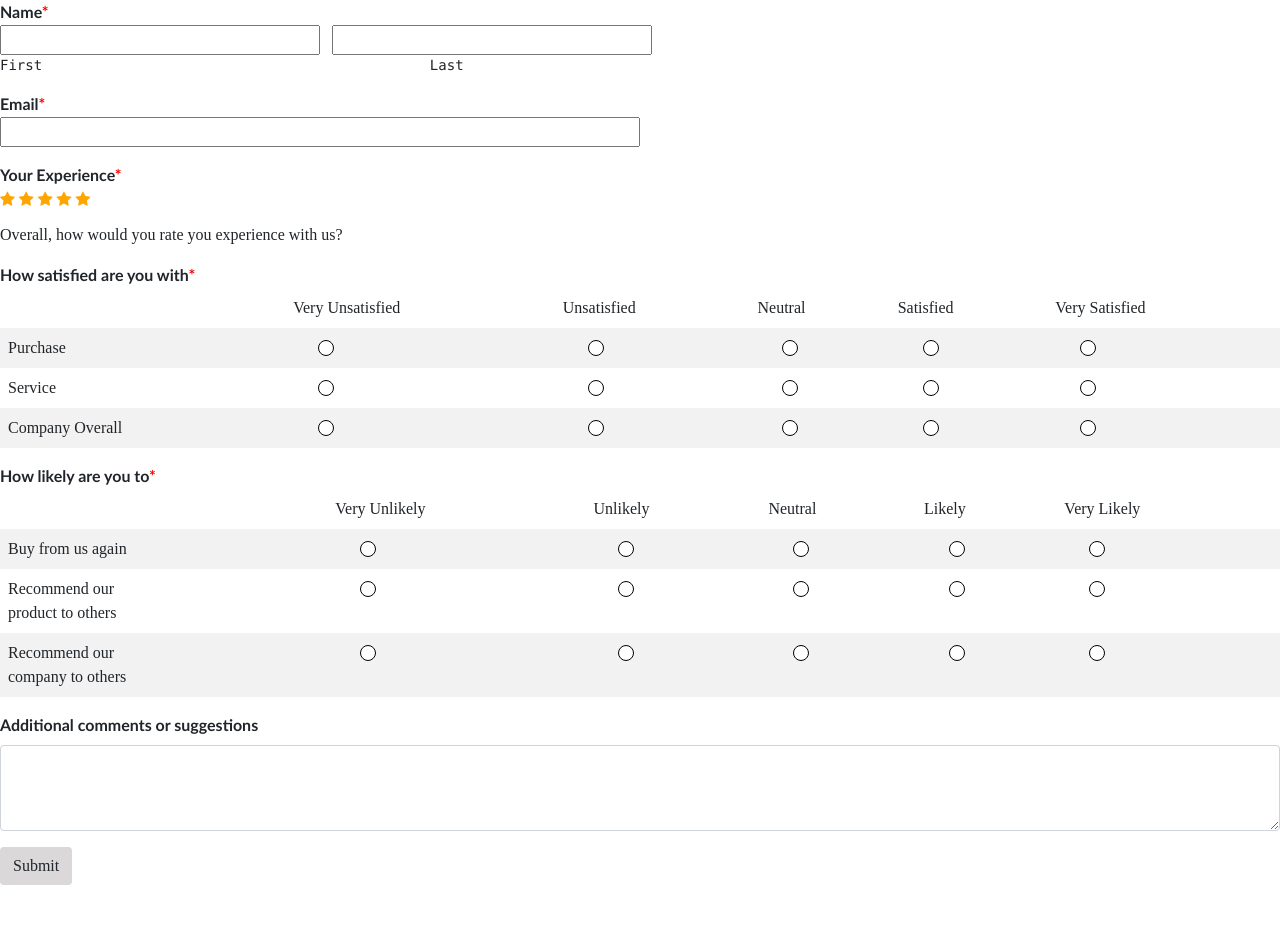
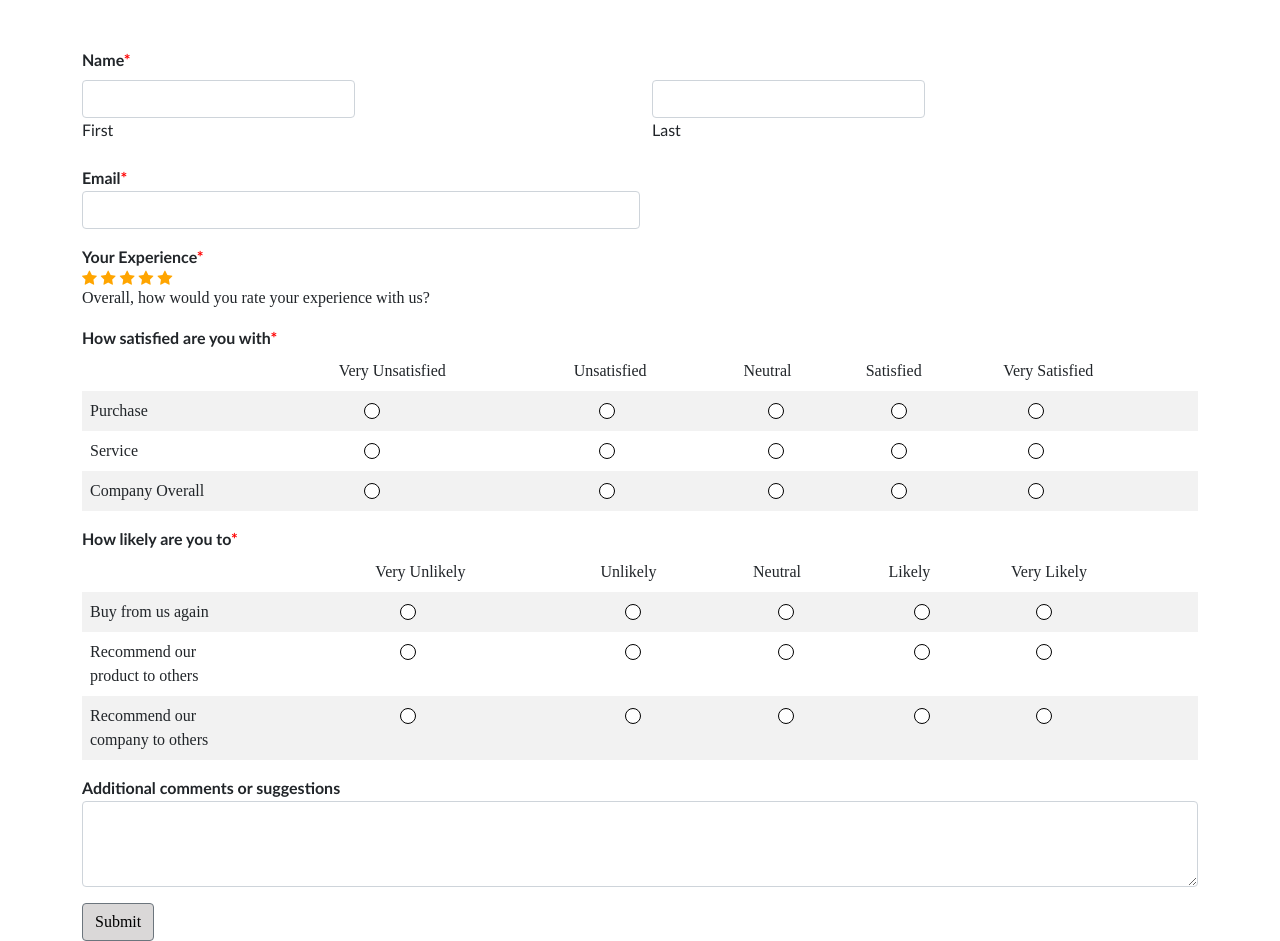
Before and after one commit to pratikshinde16/survey_form_design, a plain HTML site: page index.html in a window 1280 px wide. Before the commit the page ends 885 px from the top, so only its background shows below. Drawn offline with nearby package versions, Linux system fonts and the light colour scheme; a script that the page names is missing.

Commit message:
Add files via upload

```diff
--- a/index.html
+++ b/index.html
@@ -6,11 +6,14 @@
     <meta name="viewport" content="width=device-width, initial-scale=1.0">
     <link rel="stylesheet" href="https://cdnjs.cloudflare.com/ajax/libs/font-awesome/4.7.0/css/font-awesome.min.css">
     <link href="https://cdn.jsdelivr.net/npm/bootstrap@5.1.3/dist/css/bootstrap.min.css" rel="stylesheet" integrity="sha384-1BmE4kWBq78iYhFldvKuhfTAU6auU8tT94WrHftjDbrCEXSU1oBoqyl2QvZ6jIW3" crossorigin="anonymous">
-    <link rel="stylesheet" href="https://cdnjs.cloudflare.com/ajax/libs/font-awesome/4.7.0/css/font-awesome.min.css">
     <title>Survey Form</title>
     <style>
             body{
                 font-family:'Times New Roman', Times, serif;
+            }
+
+            #pre{
+              font-weight: normal !important;
             }
 
             .checked {
@@ -25,6 +28,7 @@ span{
             }
             .btn{
                 background-color: rgb(218, 216, 216);
+                color:black;
             }
             #flexRadioDefault1{
                 /* margin-bottom:5px;
@@ -35,36 +39,47 @@ span{
             }
 
 
+
     </style>
 </head>
 <body>
-
+    <div class="container mt-5">
+        <form>
           <div class="mb-3">
-        <label>Name<span>*</span></label><br>
-        <input type="text" class="w-25" >&nbsp;&nbsp;
-        <input type="text" class="w-25">
-        <pre>First                                              Last</pre>
-
+            <label class="mb-2">Name<span>*</span></label>
+            <div class="row">
+                <div class="col-md-6">
+                    <input type="text" class="form-control mb-6 w-50" placeholder="" required>
+                    <label id="pre" class="form-label">First</label>
                 </div>
-
-      <div class="mb-3">
-        <label>Email<span>*</span></label><br>
-        <input type="email" class="w-50">
+                <div class="col-md-6">
+                    <input type="text" class="form-control mb-6 w-50" placeholder="" required>
+                    <label id="pre" class="form-label">Last</label>
+                </div>
+            </div>
         </div>
 
 
         <div class="mb-3">
+          <label>Email<span>*</span></label><br>
+          <input type="email" class="form-control w-50" required>
+      </div>
+
+            <div class="mb-3">
                 <label>Your Experience<span>*</span></label><br>
-        <p class="fa fa-star checked"></p>
-        <p class="fa fa-star checked"></p>
-        <p class="fa fa-star checked"></p>
-        <p class="fa fa-star checked"></p>
-        <p class="fa fa-star checked"></p>
-        <br>
-        Overall, how would you rate you experience with us?
+                <div class="d-flex">
+                    <span class="fa fa-star checked">&nbsp;</span>
+                    <span class="fa fa-star checked">&nbsp;</span>
+                    <span class="fa fa-star checked">&nbsp;</span>
+                    <span class="fa fa-star checked">&nbsp;</span>
+                    <span class="fa fa-star checked">&nbsp;</span>
                 </div>
+                <p>Overall, how would you rate your experience with us?</p>
+            </div>
+
             <div class="mb-3">
                 <label>How satisfied are you with<span>*</span></label><br>
+
                   <table class="table table-borderless table-striped">
 
                     <thead>
@@ -118,6 +133,7 @@ span{
                         </td>
                       </tr>
                     </tbody>
+
                 </table>
             </div>
 
@@ -178,11 +194,15 @@ span{
                   </tbody></table>
             </div>
 
+            <div class="mb-3">
+                <label for="comments">Additional comments or suggestions</label>
+                <textarea class="form-control" id="comments" rows="3"></textarea>
+            </div>
 
-      <div class="mb-3">
-        <label for="exampleFormControlTextarea1" class="form-label"><b>Additional comments or suggestions</b></label>
-        <textarea class="form-control" id="exampleFormControlTextarea1" rows="3"></textarea>
+            <button type="submit" class="btn btn-secondary btn-black">Submit</button>
+        </form>
     </div>
-      <button type="button" class="btn">Submit</button>
+
+    <script src="https://cdn.jsdelivr.net/npm/bootstrap@5.1.3/dist/js/bootstrap.bundle.min.js" integrity="sha384-KyZXEAg3QhqLMpG8r+ctIcd/6ZxhNq9a5aR3Jk6Oa6BI/xqjwJ8J8t6XxhERLzW2" crossorigin="anonymous"></script>
 </body>
 </html>
```
Lines whose indentation alone changed are shown as unchanged.
